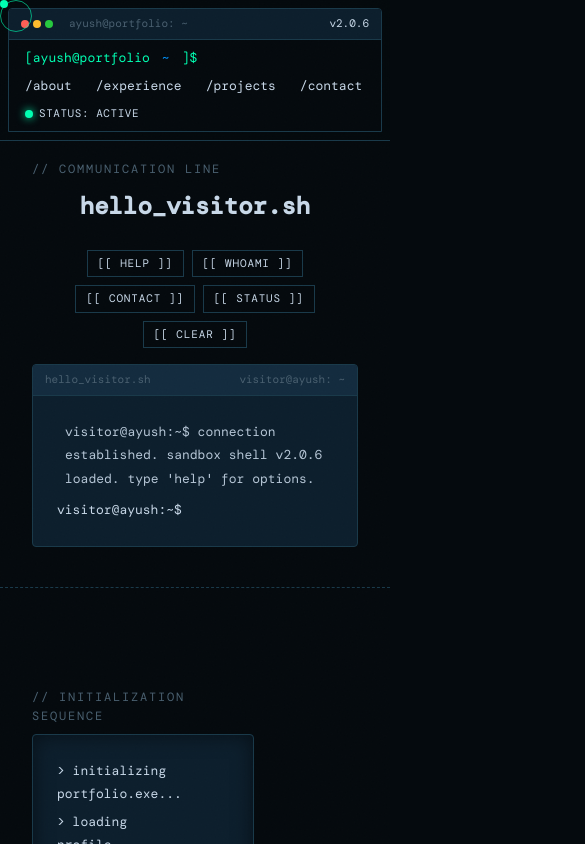
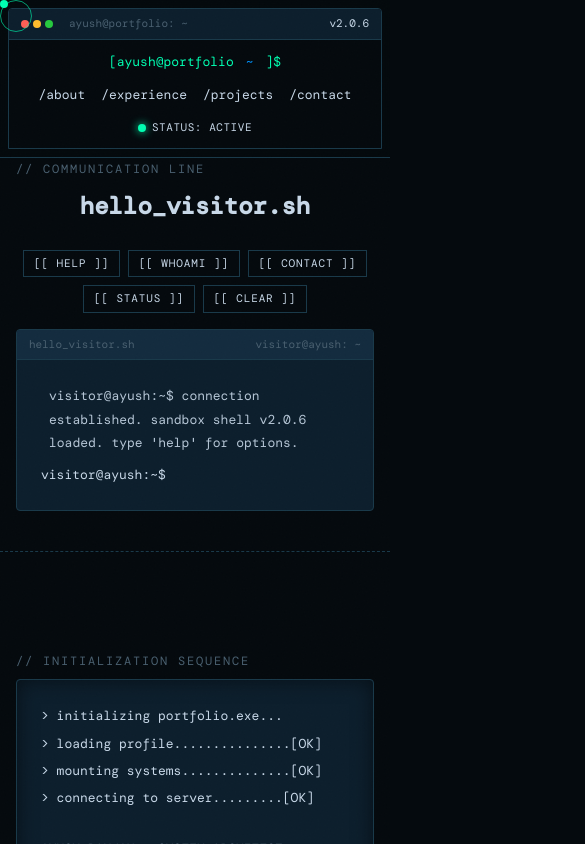
Before and after one commit to ayuuuuu0-0/pro-portfolio, a Next.js app: page / in a window 390 px wide. Shown: the top 844 px of the page, 585 px wide, since content can reach past the window. Built offline with nearby package versions, Linux system fonts and the light colour scheme; a web font is replaced by a local one.

Commit message:
responsive

```diff
--- a/src/app/globals.css
+++ b/src/app/globals.css
@@ -842,18 +842,75 @@ footer {
   position: relative;
 }
 
-/* Responsive grid layouts */
+/* Responsive grid layouts & variables */
+:root {
+  --skills-padding: 2rem 2.5rem;
+  --skills-gap: 2rem;
+}
+
 @media (max-width: 768px) {
+  :root {
+    --skills-padding: 1.2rem;
+    --skills-gap: 1.2rem;
+  }
+
+  .container {
+    padding: 0 1rem !important;
+  }
+
   .hero-grid,
   .about-grid,
   .skills-grid {
-    grid-template-columns: 1fr;
+    grid-template-columns: 1fr !important;
     gap: 2rem;
   }
 
   .boot-terminal {
     height: 300px;
   }
+
+  /* Hide raw unix columns on mobile for cleaner layouts */
+  .projects-table th:nth-child(1),
+  .projects-table td:nth-child(1),
+  .projects-table th:nth-child(2),
+  .projects-table td:nth-child(2),
+  .projects-table th:nth-child(3),
+  .projects-table td:nth-child(3) {
+    display: none;
+  }
+
+  /* Wrap navigation items vertically if space is tight */
+  .nav-body-bar {
+    flex-direction: column;
+    align-items: center;
+    gap: 0.8rem;
+    padding: 12px;
+  }
+
+  .nav-links-list {
+    gap: 1rem;
+    padding-left: 0;
+    justify-content: center;
+    width: 100%;
+  }
+
+  .nav-status {
+    width: 100%;
+    justify-content: center;
+  }
+}
+
+/* Ensure booted hero grid matches screen sizing */
+@media (min-width: 769px) {
+  .hero-grid.booted {
+    grid-template-columns: 1.2fr 0.8fr;
+  }
+}
+
+.terminal-panel-body,
+.project-detail-content,
+.contact-terminal-body {
+  word-break: break-word;
 }
 
 /* Blink effect */
--- a/src/components/Experience.tsx
+++ b/src/components/Experience.tsx
@@ -95,6 +95,8 @@ export default function Experience() {
                           display: "flex",
                           alignItems: "center",
                           justifyContent: "space-between",
+                          flexWrap: "wrap",
+                          gap: "8px",
                           padding: "10px 16px",
                           background: isExpanded ? "var(--surface-2)" : "var(--surface)",
                           border: `1px solid ${isExpanded ? "var(--accent)" : "var(--border)"}`,
--- a/src/components/Hero.tsx
+++ b/src/components/Hero.tsx
@@ -78,7 +78,7 @@ export default function Hero() {
     <section id="hero">
       <div className="hero-bg" />
       <div className="container" style={{ width: "100%" }}>
-        <div className="hero-grid" style={{ gridTemplateColumns: isBooted ? "1.2fr 0.8fr" : "1fr" }}>
+        <div className={`hero-grid ${isBooted ? "booted" : ""}`}>
           <div className="hero-content">
             <span className="section-tag">// initialization sequence</span>
             <div className="boot-terminal">
--- a/src/components/Skills.tsx
+++ b/src/components/Skills.tsx
@@ -128,11 +128,11 @@ export default function Skills() {
           {/* Console Body */}
           <div
             style={{
-              padding: "2rem 2.5rem",
+              padding: "var(--skills-padding, 2rem 2.5rem)",
               fontFamily: "var(--font-mono)",
               display: "flex",
               flexDirection: "column",
-              gap: "2rem",
+              gap: "var(--skills-gap, 2rem)",
             }}
           >
             {categorySkills.map((cat) => (
```
